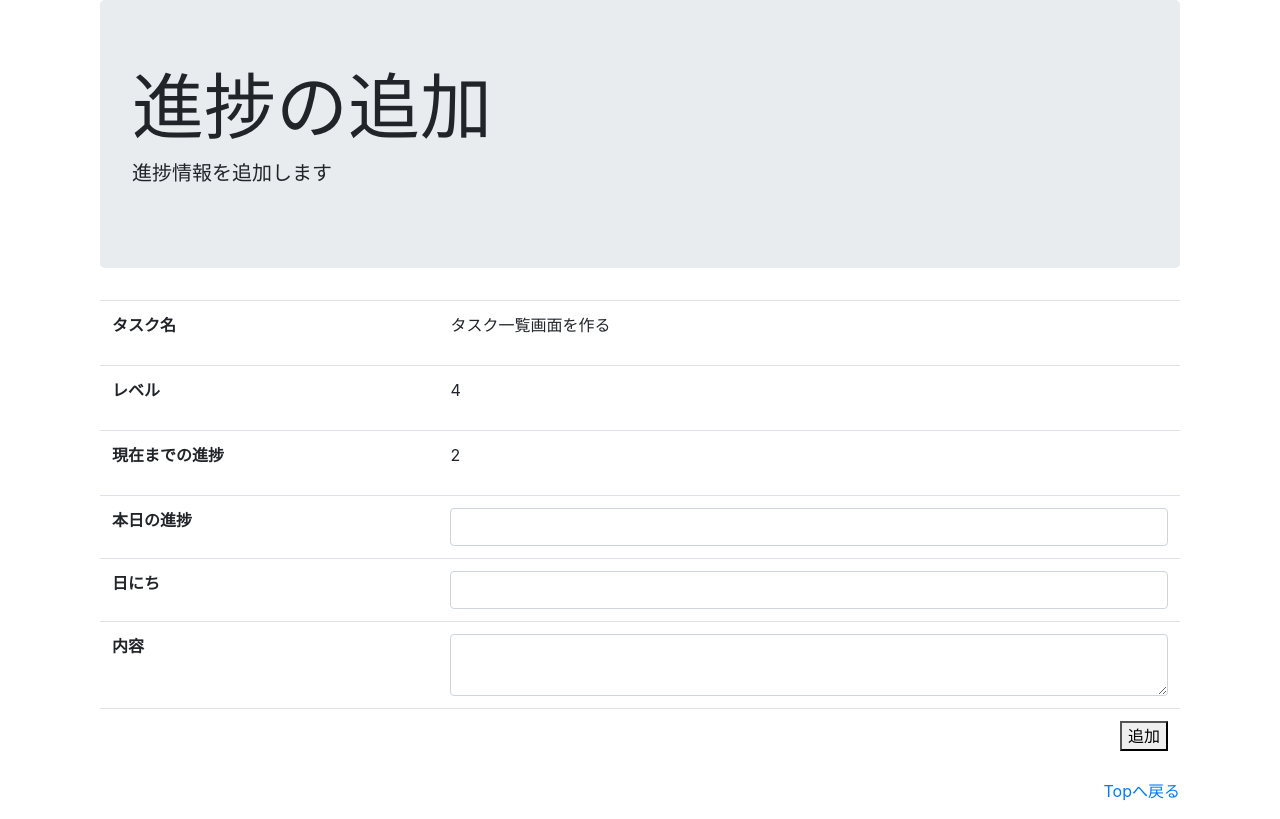
After one commit to JMinami/mytask, a Django app: page /edit/1/add_progress in a window 1280 px wide. The commit adds this page. Run offline with Django 3.2, Linux system fonts and the light colour scheme; data comes from the database, SQL or seed files in the repository; some libraries are stand-ins or nearby versions.

Commit message:
進捗の更新機能

```diff
--- a/mng/form.py
+++ b/mng/form.py
@@ -10,7 +10,7 @@ class taskForm(ModelForm):
         fields = '__all__'
 
 
-class progress(ModelForm):
+class progressForm(ModelForm):
    class Meta:
       model = progress
       fields = '__all__'
--- a/mng/models.py
+++ b/mng/models.py
@@ -25,7 +25,7 @@ class progress(models.Model):
     task = models.ForeignKey(task, on_delete=models.CASCADE, null=True)
     date = models.DateField()
     level = models.IntegerField(default=0)
-    content = models.CharField(max_length=200)
+    content = models.CharField(max_length=200, blank=True, null=True)
 
     def __str__(self):
         return self.task.name + " / " +self.date.strftime('%Y年%m月%d日')
--- /dev/null
+++ b/mng/static/mng/js/add_progress.js
@@ -0,0 +1,33 @@
+$(function(){
+    $('#datetimepicker').datepicker();
+
+    //追加ボタンクリック
+    $('#submit-button').click(function(){
+        /* 入力されていない項目があるかチェック */
+        var date = $('#datetimepicker').val();
+        var progress = $('#progress').val();
+
+        if(isNaN(progress))
+        {
+            alert('進捗には数値を入力してください')
+            return false;
+        }
+        if(date===''||progress==='')
+        {
+            alert('進捗と日付は必ず入力してください');
+            return false;
+        }
+        /* レベルを超えていないかチェック */
+        var level = Number($('#level').text());
+        var current_level = Number($('#current_level').text());
+        var sum = current_level + Number(progress);
+
+        if(level < sum)
+        {
+            alert('進捗がレベルを超えています');
+            return false;
+        }
+
+
+    });
+});
--- /dev/null
+++ b/mng/templates/mng/add_progress.html
@@ -0,0 +1,86 @@
+{% extends 'mng/base.html' %}
+
+{% load static %}
+
+{% block extra_css %}
+<link rel="stylesheet" href="http://code.jquery.com/ui/1.12.1/themes/hot-sneaks/jquery-ui.css">
+{% endblock extra_css %}
+
+{% block title %}進捗情報を追加する{% endblock title %}
+
+{% block display %}
+進捗の追加
+{% endblock display %}
+
+{% block lead %}
+進捗情報を追加します
+{% endblock lead %}
+
+{% block content %}
+<div class="container">
+    <form action="{% url 'mng:task_edit' task.id %}" method="post">
+        {% csrf_token %}
+        <table class="table">
+            {% if task %}
+            <tbody>
+            <tr>
+                <th scope="row">タスク名</th>
+                <td><p>{{task.name}}</p></td>
+            </tr>
+            <tr>
+                <th scope="row">レベル</th>
+                <td><p id="level">{{task.level}}</p></td>
+            </tr>
+            <tr>
+                <th scope="row">現在までの進捗</th>
+                <td><p id="current_level">{{current_level}}</p></td>
+            </tr>
+            <tr>
+                <th scope="row">本日の進捗</th>
+                <td>
+                    <input type="text" class="form-control" name="progress"
+                           id="progress">
+                </td>
+            </tr>
+            <tr>
+                <th scope="row">日にち</th>
+                <td>
+                    <input type="text"
+                           class="form-control" id="datetimepicker"
+                           name="date"
+                           data-toggle="datetimepicker"
+                           data-target="#datetimepicker"/>
+
+                </td>
+            </tr>
+            <tr>
+                <th scope="row">内容</th>
+                <td>
+                    <textarea id="content" name="content" class="form-control"></textarea>
+                </td>
+            </tr>
+            <tr>
+                <th scope="row"></th>
+                <td>
+                    <div class="text-right">
+                        <button type="submit" class="float-right"
+                                id="submit-button">
+                            追加
+                        </button>
+                    </div>
+                </td>
+            </tr>
+            </tbody>
+
+            {% endif %}
+        </table>
+
+    </form>
+</div>
+
+{% block extra_js %}
+<script src="{% static 'mng/js/add_progress.js' %}"></script>
+{% endblock extra_js %}
+
+
+{% endblock content %}
--- a/mng/templates/mng/base.html
+++ b/mng/templates/mng/base.html
@@ -6,7 +6,8 @@
     <meta charset="UTF-8">
     <meta name="viewport" content="width=device-width, initial-scale=1, shrink-to-fit=no">
     <link rel="stylesheet" href="{% static 'mng/css/bootstrap.min.css' %}">
-    <link rel="stylesheet" href="{% static 'mng/css/base.css' %}"
+    <link rel="stylesheet" href="{% static 'mng/css/base.css' %}">
+    <link rel="stylesheet" href="https://cdnjs.cloudflare.com/ajax/libs/jqueryui/1.12.1/themes/vader/jquery-ui.min.css">
     {% block extra_css %}{% endblock extra_css %}
     <title>{% block title %}{% endblock title %}</title>
 </head>
@@ -35,9 +36,11 @@
 
 </div>
 
-<script src="{% static 'mng/js/jquery-3.4.1.slim.min.js' %}"></script>
+<script src="https://cdnjs.cloudflare.com/ajax/libs/jquery/3.4.1/jquery.min.js"></script>
+<script src="https://cdnjs.cloudflare.com/ajax/libs/jqueryui/1.12.1/jquery-ui.min.js"></script>
 <script src="{% static 'mng/js/bootstrap.bundle.min.js' %}"></script>
-{% block extra_js %}{% endblock %}
+
+{% block extra_js %}{% endblock extra_js %}
 
 </body>
 </html>
--- a/mng/templates/mng/mypage.html
+++ b/mng/templates/mng/mypage.html
@@ -7,6 +7,7 @@
 {% block extra_css %}
 <link rel="stylesheet" href="{% static 'mng/css/mypage.css' %}">
 {% endblock extra_css %}
+
 {% block title %}マイページ{% endblock title %}
 
 {% block display %}
@@ -26,7 +27,6 @@
     </form>
 </div>
 <br>
-dic.id
 <div class="container">
     <div class="container-fluid">
         <!-- タスク一覧を表示 -->
--- a/mng/templates/mng/task_edit.html
+++ b/mng/templates/mng/task_edit.html
@@ -62,6 +62,9 @@
         </tbody>
         {% endif %}
     </table>
+
+    <a class="btn btn-primary"  href="{% url 'mng:add_progress' task.id %}">このタスクの進捗を追加する
+    </a>
 </div>
 
 
--- a/mng/urls.py
+++ b/mng/urls.py
@@ -9,4 +9,5 @@ urlpatterns = [
     path('', views.mypage, name='mypage'),
     path('add', views.add, name='add'),
     path('edit/<int:task_id>', views.task_edit, name='task_edit'),
+    path('edit/<int:task_id>/add_progress', views.add_progress, name='add_progress'),
 ]
--- a/mng/views.py
+++ b/mng/views.py
@@ -1,6 +1,6 @@
 from django.shortcuts import render, get_object_or_404
 from mng.models import task,progress
-from .form import taskForm
+from .form import taskForm, progressForm
 from django.utils import timezone
 
 
@@ -45,6 +45,17 @@ def add(request):
 
 def task_edit(request, task_id):
 
+    if request.method == 'POST':
+        form = progressForm(request.POST)
+        if form.is_valid():
+            t = task.ovjects.filter(id=task_id)
+            date = request.POST['date']
+            level = request.POST['progress']
+            content = request.POST['content']
+
+            p = progress(task=t, date=date, level=level, content=content)
+            p.save()
+
     t = get_object_or_404(task,id=task_id)
     ps = progress.objects.filter(task=t)
     t_p = 0
@@ -52,5 +63,30 @@ def task_edit(request, task_id):
         t_p = t_p + p.level
 
     t_p_d = t_p / t.level * 100
+
+    #状態を更新
+    if t_p_d > 0.0:
+        #着手状態
+        t.condition = 2
+    elif t_p_d == 100.0:
+        #完了状態
+        t.condition = 3
+    else:
+        #未着手
+        t.condition = 1
+    t.save()
+
     return render(request, 'mng/task_edit.html',
                   {"task": t, "progresses": ps, "progress": t_p_d})
+
+
+def add_progress(request, task_id):
+
+    t = get_object_or_404(task, id=task_id)
+    ps = progress.objects.filter(task=t)
+    current_level = 0
+    for p in ps:
+        current_level = p.level
+
+    return render(request, 'mng/add_progress.html',
+                  {"task": t, "current_level":current_level})
```
